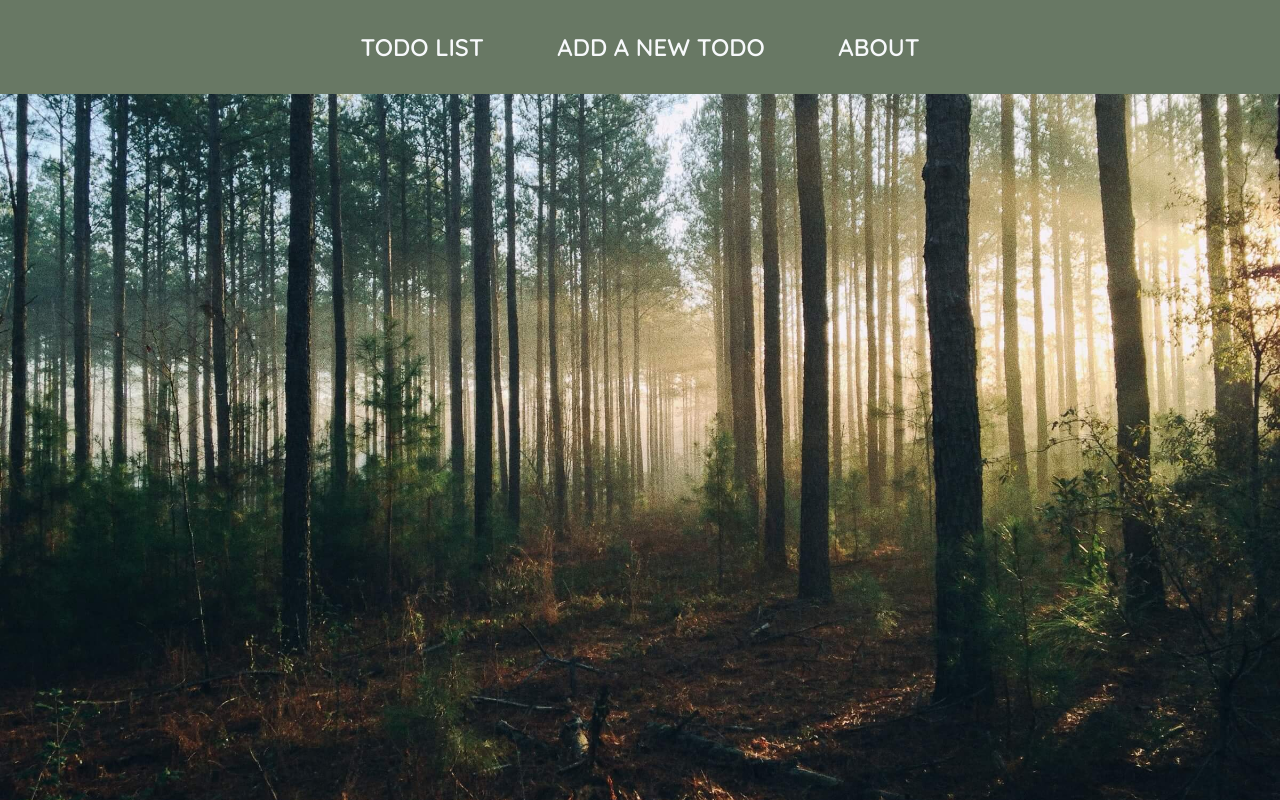
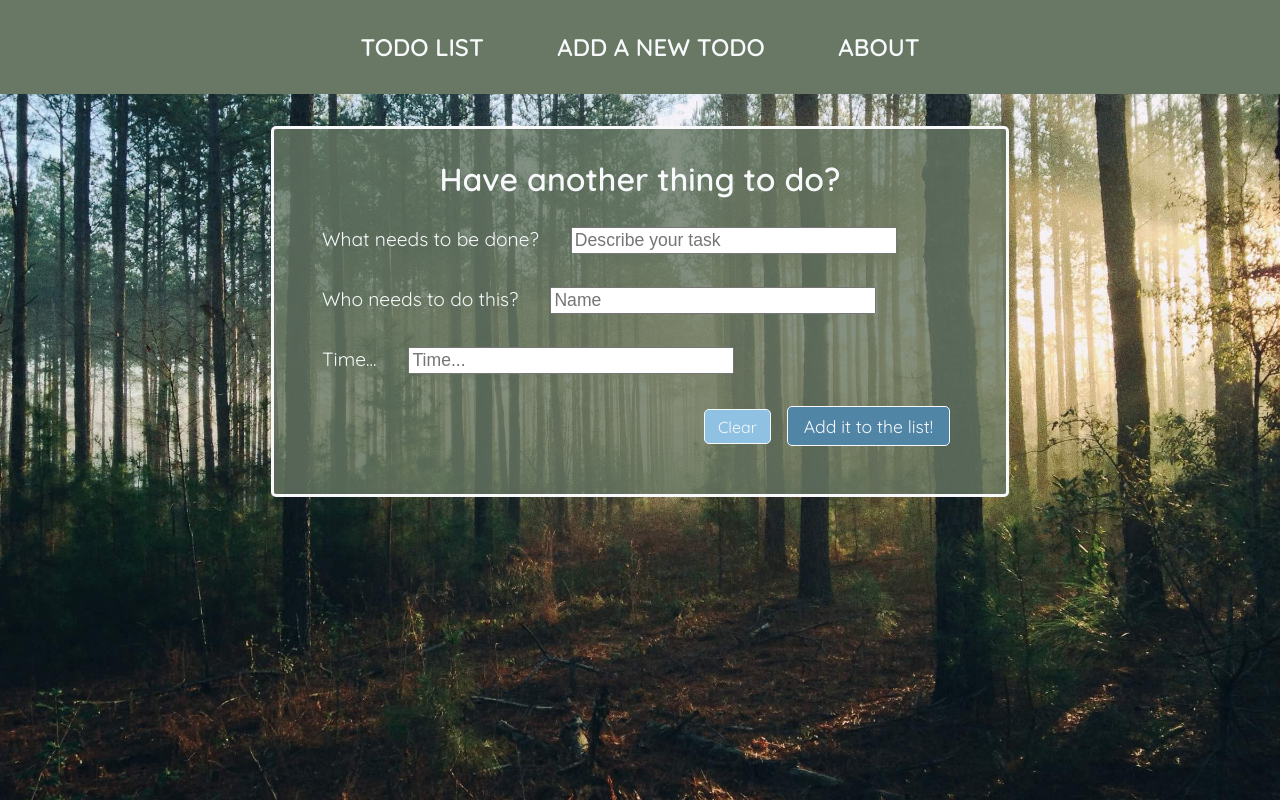
Before and after one commit to chris-mbg/todo-list-vue, a Vue app: page /add in a window 1280 px wide. Built offline with nearby package versions, Linux system fonts and the light colour scheme.

Commit message:
Added functionality to "add new todo"

```diff
--- a/src/store/index.js
+++ b/src/store/index.js
@@ -30,15 +30,22 @@ export default new Vuex.Store({
   },
 
   mutations: {
-    deleteTodoFromList: (state, payload) => {
+    addNewTodo: (state, payload) => {
+      state.todoList.unshift(payload)
+    },
+
+    deleteTodo: (state, payload) => {
       state.todoList =
         state.todoList.filter(item => item.content !== payload.content);
     }
   },
 
   actions: {
+    addNewTodoToList: (context, payload) => {
+      context.commit('addNewTodo', payload);
+    },
     removeTodoFromList: (context, payload) => {
-      context.commit('deleteTodoFromList', payload);
+      context.commit('deleteTodo', payload);
     }
   },
 
--- a/src/views/AddTodo.vue
+++ b/src/views/AddTodo.vue
@@ -0,0 +1,115 @@
+<template>
+    <div class="add-todo">
+        <h1>Have another thing to do?</h1>
+        <form ref="addTodoForm" @submit.prevent="addNewTodo">
+            <div>
+                <label>What needs to be done?</label>
+                <input type="text" v-model.trim="todo.content" placeholder="Describe your task" required>
+            </div>
+
+            <div>
+                <label>Who needs to do this?</label>
+                <input type="text" v-model.trim="todo.author" placeholder="Name" required>
+            </div>
+            <div>
+                <label>Time...</label>
+                <input type="text" placeholder="Time..." >
+            </div>
+            <div class="buttons">
+                <button class="clear">Clear</button>
+                <input type="submit" class="add" value="Add it to the list!">
+            </div>
+        </form>
+    </div>
+
+</template>
+
+<script>
+export default {
+    data(){
+        return {
+            todo: {
+                content: '',
+                author: '',
+                timestamp: ''
+            }
+        }
+    },
+
+    methods: {
+        addNewTodo(){
+            let newTodo = {
+                content: this.todo.content,
+                author: this.todo.author,
+                timestamp: this.todo.timestamp
+            };
+            console.log('In AddTodo.vue:', newTodo);
+            this.$store.dispatch('addNewTodoToList', newTodo);
+            this.$router.push('/');
+        }
+    }
+
+}
+</script>
+
+<style scoped>
+
+    .add-todo {
+        background-color: #687864cc;
+        border-radius: 5px;
+        border: 3px solid  #F7F9FB;
+        margin: 2rem auto;
+        padding: 1rem;
+        max-width: 700px;
+        font-size: 1.2rem;
+        line-height: 1.7rem;
+    }
+    .add-todo h1{
+        text-align: center;
+        font-size: 2rem;
+    }
+    form > div {
+        margin: 2rem;
+    }
+    label {
+        margin-right: 2rem;
+    }
+    input[type=text] {
+        width: 50%;
+        font-size: 1.1rem;
+    }
+
+    input[type="submit"], button {
+        font-family: 'Quicksand', sans-serif;
+        color: #F7F9FB;
+        border: 1px solid #F7F9FB;
+        border-radius: 5px;
+        margin: 0 0.5rem;
+    }
+    input[type="submit"]:hover, button:hover{
+        background-color: #f7f9fb;
+        color: #5085a5;
+    }
+    .buttons {
+        text-align: right;
+    }
+    .add {
+        background-color: #5085A5;
+        font-size: 1.1rem;
+        padding: 0.5rem 1rem;
+    }
+    .clear {
+        background-color: #8fc1e3;
+        font-size: 1rem;
+        padding: 0.4rem 0.8rem;
+    }
+
+    /*     Color scheme
+     #687864  dark green
+     #31708E  darker blue-ish
+     #5085A5  more grey blue-ish
+     #8FC1E3  lighter blue
+     #F7F9FB  soft light/white-ish
+     */
+
+</style>
```
Also changed, not shown: src/views/About.vue (+0 -7 lines).
